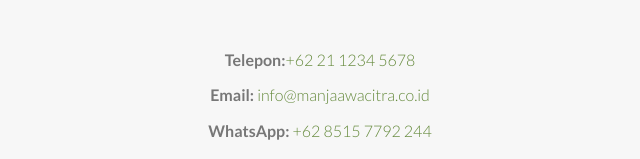
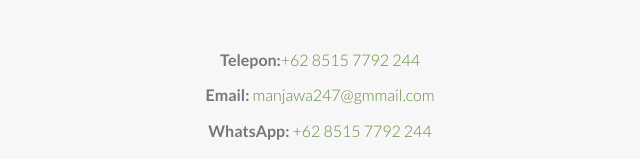
Before and after one commit to Alfian247/Manjaawa.id, a plain HTML site: page index.html in a window 1280 px wide. Shown: the part 4032-4191 px from the top of the page, 320-960 px from the left. Drawn offline with Linux system fonts and the light colour scheme; a script that the page names is missing.

Commit message:
Update index.html

```diff
--- a/index.html
+++ b/index.html
@@ -292,8 +292,8 @@
         <div class="col-md-offset-3 col-md-6">
           <div class="section-header">
              <section class="contact-info">
-              <p><strong>Telepon:</strong><a href="callto:6285157792244">+62 21 1234 5678</a></p>
-              <p><strong>Email:</strong> <a href="mailto:info@manjaawacitra.co.id">info@manjaawacitra.co.id</a></p>
+              <p><strong>Telepon:</strong><a href="callto:6285157792244">+62 8515 7792 244</a></p>
+              <p><strong>Email:</strong> <a href="mailto:info@manjaawacitra.co.id">manjawa247@gmmail.com</a></p>
               <p><strong>WhatsApp:</strong> <a href="https://wa.me/6285157792244">+62 8515 7792 244</a></p>
               <p><strong>Alamat Kantor:</strong> Jl Kh Dewantara Dusun Ponjen Kidul , Kec. Kencong, Kabupaten Jember, Jawa Timur 68167 ,Indonesia</p>
               </section>
```
